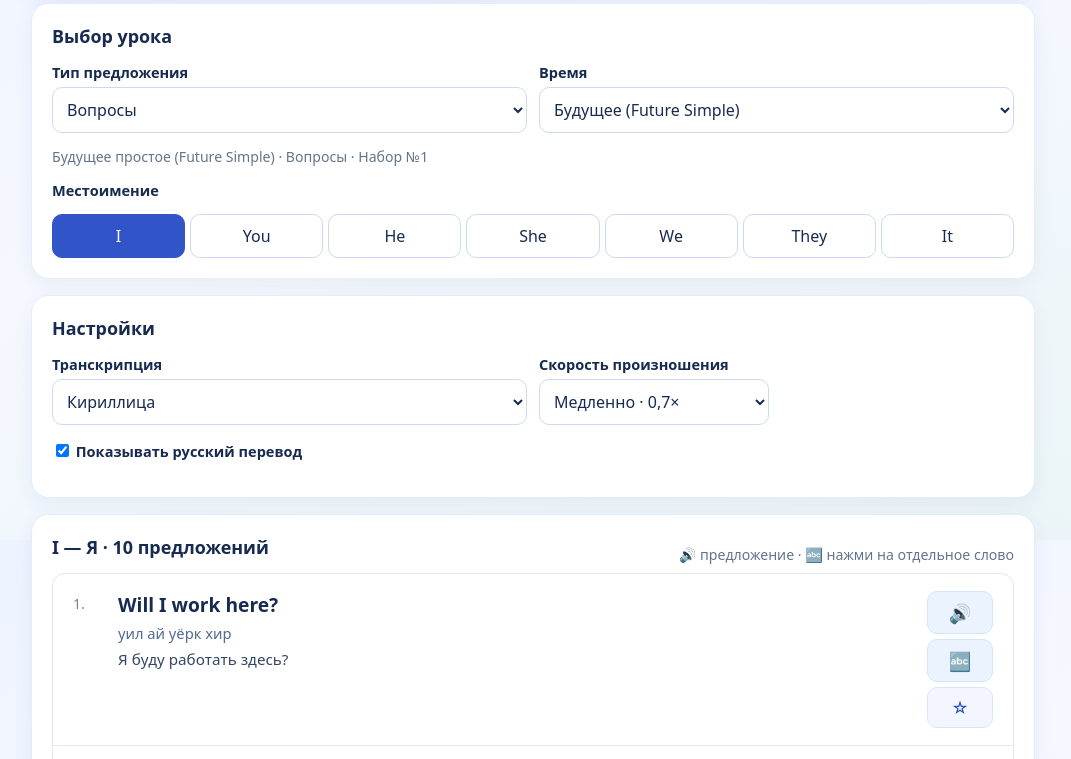
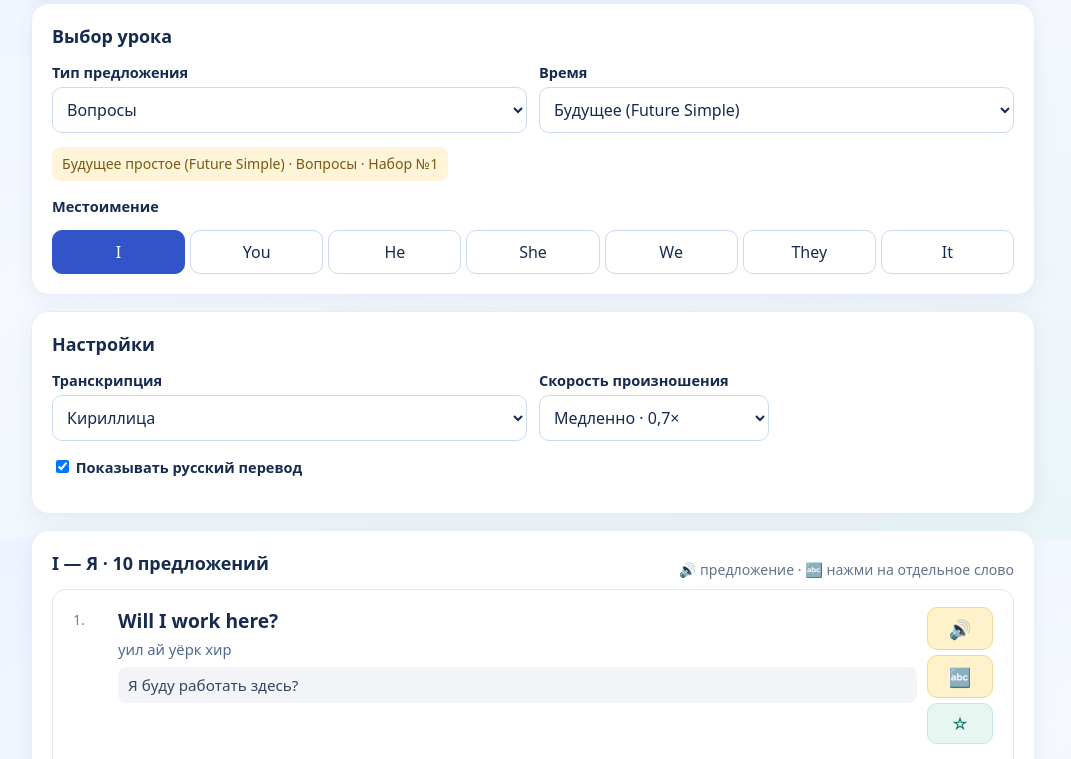
Before and after one commit to AlexGluUSA/english-simple, a plain HTML site: page index.html in a window 1280 px wide. Shown: the part 260-1019 px from the top of the page, without its empty margins (107-1178 px from the left). Drawn offline with Linux system fonts and the light colour scheme.

Commit message:
Add approved warm yellow and soft gray card accents

```diff
--- a/index.html
+++ b/index.html
@@ -11,6 +11,14 @@ button:focus-visible,select:focus-visible{outline-color:#14b8a6}
 .sound{background:#eaf3ff;border-color:#d3e5ff}
 .save-phrase.saved{background:#d9f3ee;border-color:#92d9cc;color:#176d76}
 .irreg-group-title{color:#3155c8}
+/* Palette A refinement: warm yellow audio accents and soft gray translation surfaces */
+.sentence .ru{background:#f2f4f8;border-radius:8px;padding:8px 10px;margin-top:8px;color:#344663}
+.sound{background:#fff1c9;border-color:#f0d997;color:#946400}
+.sound:hover{background:#ffe9a5}
+#lessonHint{display:inline-block;background:#fff4d7;color:#795a17;border-radius:9px;padding:7px 10px;line-height:1.45}
+.save-phrase{background:#e8f6f1;border-color:#c5e9dd;color:#177b6a}
+.save-phrase.saved{background:#ccefe3;border-color:#86cdb8;color:#116d5b}
+@media(max-width:480px){.sentence .ru{padding:7px 8px}}
 </style></head><body><main><header><h1>English Simple</h1><p>10 предложений на одной странице • учимся сравнивать конструкции</p><button id="openOverview" class="table-trigger">▦ Таблица времён — на весь экран</button><button id="openBook" class="book-open">★ Мой разговорник (<span id="bookCount">0</span>)</button></header>
 <section class="card" id="lessonSelector"><h2>Выбор урока</h2><div class="fields"><div class="field"><label for="kind">Тип предложения</label><select id="kind"><option value="q">Вопросы</option><option value="a">Утверждения</option><option value="n">Отрицания</option></select></div><div class="field"><label for="tense">Время</label><select id="tense"><option value="f">Будущее (Future Simple)</option><option value="p">Настоящее (Present Simple)</option><option value="s">Прошедшее (Past Simple)</option><option value="irregular">Неправильные глаголы</option></select></div></div><p class="hint" id="lessonHint">Future Simple · Вопросы · Will + местоимение + глагол?</p><div id="pronounArea"><label>Местоимение</label><div class="pronouns" id="pronouns"></div></div></section>
 <section class="card"><h2>Настройки</h2><div class="fields"><div class="field"><label for="mode">Транскрипция</label><select id="mode"><option value="cy">Кириллица</option><option value="ipa">Международная IPA</option><option value="both">Кириллица + IPA</option><option value="none">Без транскрипции</option></select></div><div class="field"><label for="speed">Скорость произношения</label><select id="speed"><option value="0.55">Очень медленно · 0,55×</option><option value="0.7">Медленно · 0,7×</option><option value="0.85">Умеренно · 0,85×</option><option value="1">Обычная речь · 1×</option></select></div></div><p><label><input type="checkbox" id="translation" checked> Показывать русский перевод</label></p></section>
```
